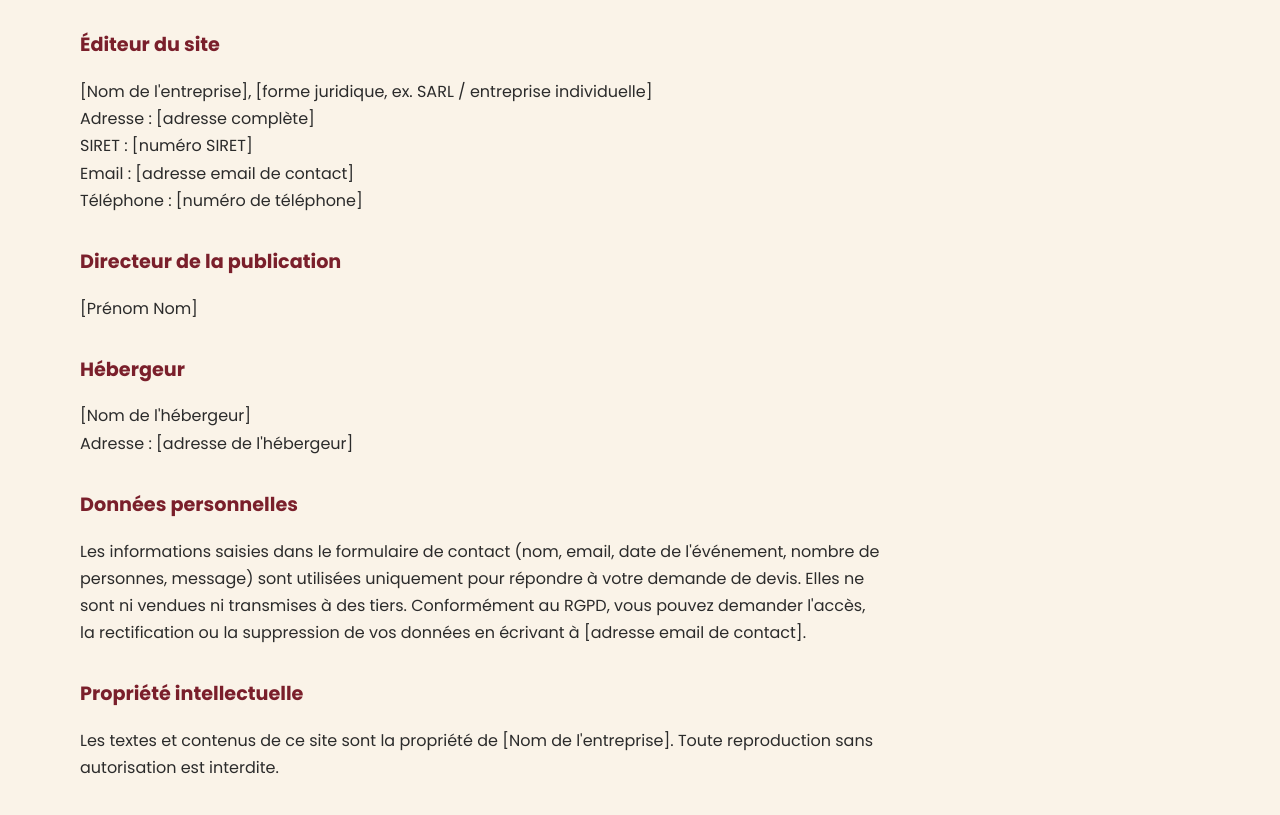
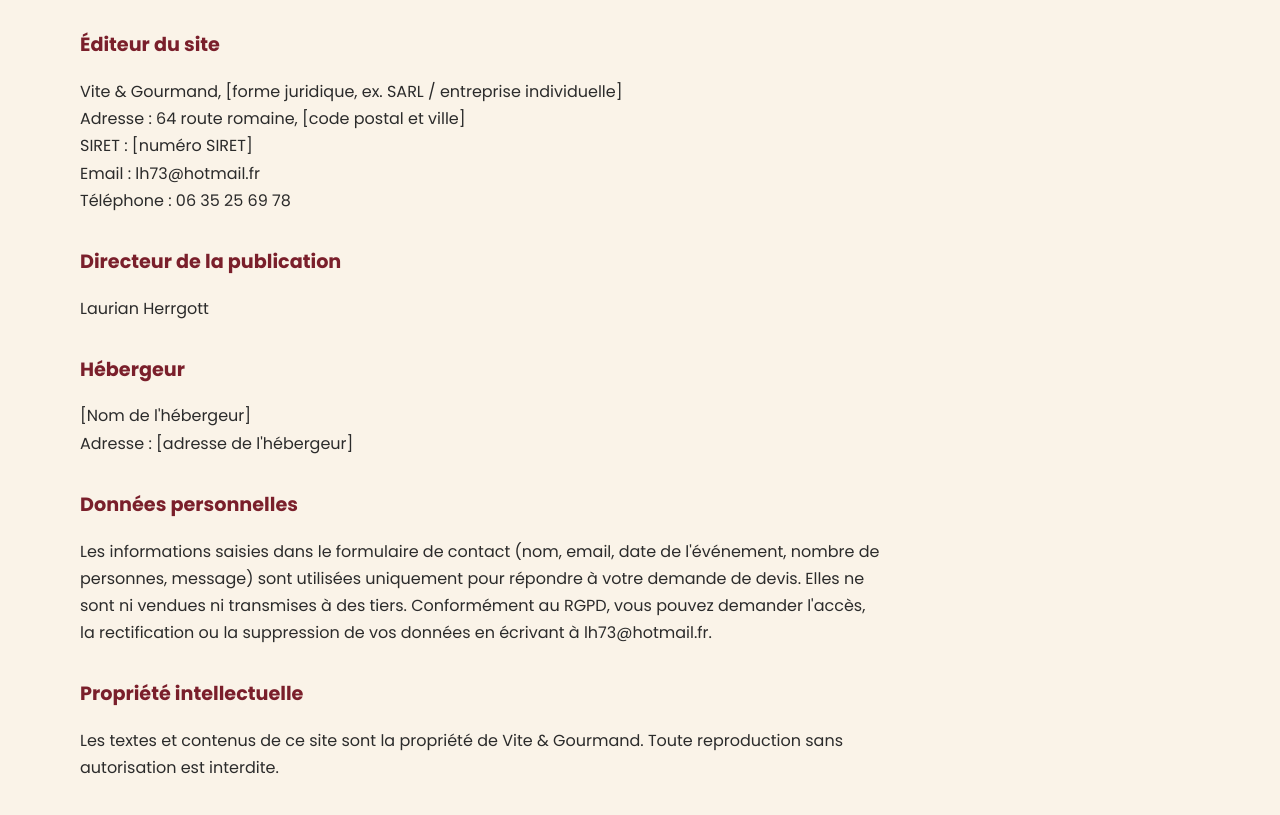
Before and after one commit to laurianherrgott-boop/vite-et-gourmand, a website: page public/mentions-legales.html in a window 1280 px wide. Shown: the part 137-952 px from the top of the page. Drawn offline with Linux system fonts and the light colour scheme.

Commit message:
Ajout des coordonnées dans les mentions légales et CGV

```diff
--- a/public/mentions-legales.html
+++ b/public/mentions-legales.html
@@ -15,7 +15,6 @@
       <a href="/">Accueil</a>
       <a href="/menus.html">Menus</a>
       <a href="/contact.html">Contact</a>
-
     </nav>
   </header>
 
@@ -25,15 +24,15 @@
     <section class="legal">
       <h2>Éditeur du site</h2>
       <p>
-        [Nom de l'entreprise], [forme juridique, ex. SARL / entreprise individuelle]<br>
-        Adresse : [adresse complète]<br>
+        Vite &amp; Gourmand, [forme juridique, ex. SARL / entreprise individuelle]<br>
+        Adresse : 64 route romaine, [code postal et ville]<br>
         SIRET : [numéro SIRET]<br>
-        Email : [adresse email de contact]<br>
-        Téléphone : [numéro de téléphone]
+        Email : lh73@hotmail.fr<br>
+        Téléphone : 06 35 25 69 78
       </p>
 
       <h2>Directeur de la publication</h2>
-      <p>[Prénom Nom]</p>
+      <p>Laurian Herrgott</p>
 
       <h2>Hébergeur</h2>
       <p>
@@ -48,13 +47,13 @@
         uniquement pour répondre à votre demande de devis. Elles ne sont ni
         vendues ni transmises à des tiers. Conformément au RGPD, vous pouvez
         demander l'accès, la rectification ou la suppression de vos données
-        en écrivant à [adresse email de contact].
+        en écrivant à lh73@hotmail.fr.
       </p>
 
       <h2>Propriété intellectuelle</h2>
       <p>
         Les textes et contenus de ce site sont la propriété de
-        [Nom de l'entreprise]. Toute reproduction sans autorisation est
+        Vite &amp; Gourmand. Toute reproduction sans autorisation est
         interdite.
       </p>
     </section>
```
Also changed, not shown: public/cgv.html (+2 -3 lines).
